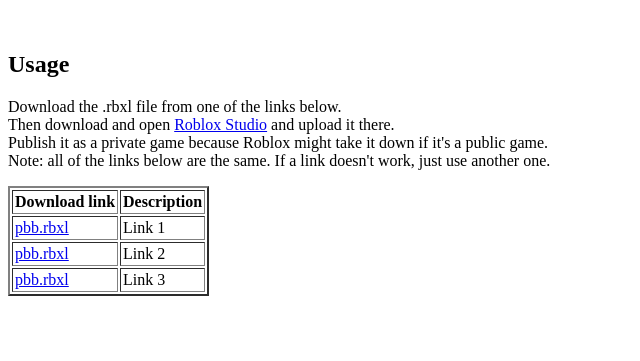
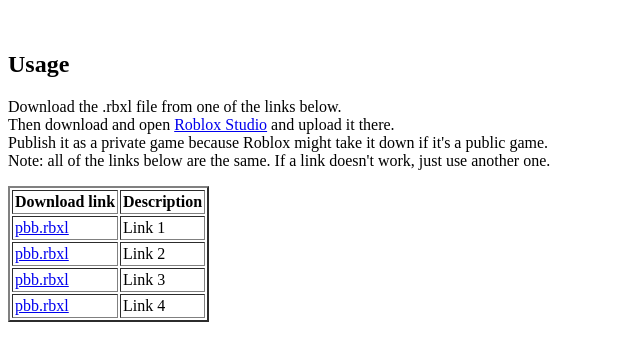
Before and after one commit to Pokemon-Brick-Bronze/Pokemon-Brick-Bronze.github.io, a plain HTML site: page index.html in a window 1280 px wide. Shown: the part 101-462 px from the top of the page, without its empty margins (0-640 px from the left). Drawn offline with Linux system fonts and the light colour scheme.

Commit message:
Update download links

```diff
--- a/index.html
+++ b/index.html
@@ -16,8 +16,9 @@
             <table border="2" cellpadding="2">
             <th>Download link</th><th>Description</th>
                 <tr><td><a href="/archive/pbb.rbxl">pbb.rbxl</a></td><td>Link 1</td></tr>
-                <tr><td><a href="https://github.com/Pokemon-Brick-Bronze/Archive/raw/master/pbb.rbxl">pbb.rbxl</a></td><td>Link 2</td></tr>
-                <tr><td><a href="https://anonfiles.com/J5watbD5u7/pbb_rbxl">pbb.rbxl</a></td><td>Link 3</td></tr>
+                <tr><td><a href="https://raw.githubusercontent.com/Pokemon-Brick-Bronze/Archive/master/pbb.rbxl">pbb.rbxl</a></td><td>Link 2</td></tr>
+                <tr><td><a href="https://anonfiles.com/p1M7Z5Abx9/pbb_rbxl">pbb.rbxl</a></td><td>Link 3</td></tr>
+                <tr><td><a href="https://anonfiles.com/11M9Z9A0x8/pbb_rbxl">pbb.rbxl</a></td><td>Link 4</td></tr>
             </table>
         </p>
     </body>
```
Also changed, not shown: 1 other file.
